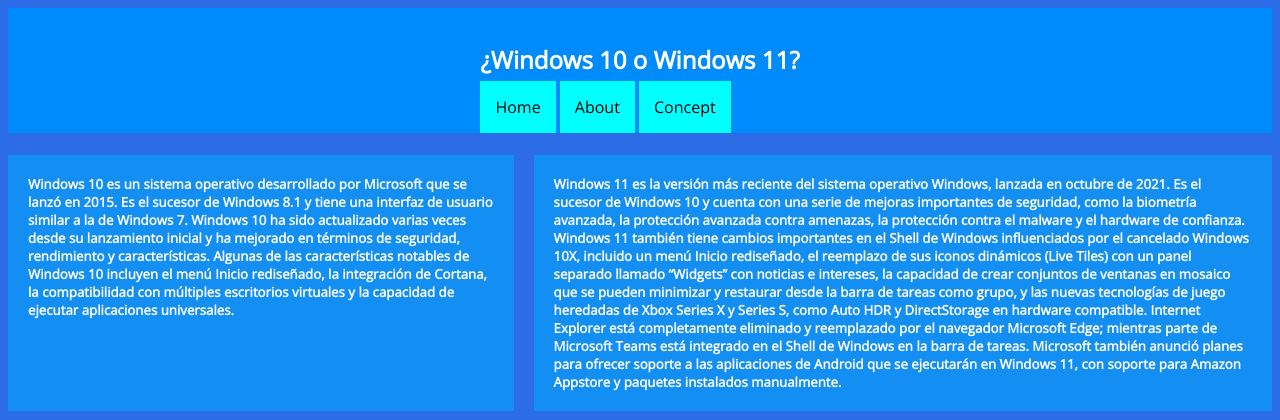
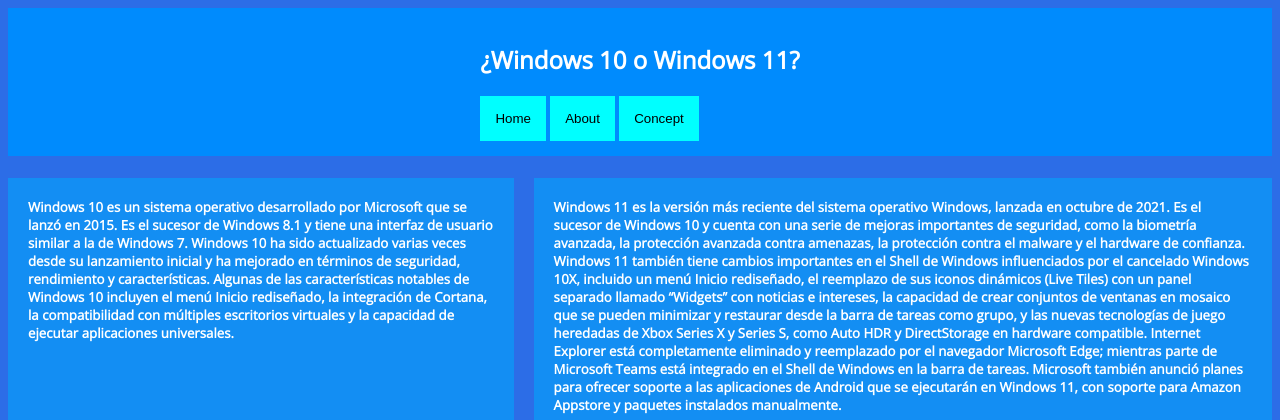
Before and after one commit to CarlosArgelio/community-challenge01, a PHP site: page / in a window 1280 px wide. Shown: the top 420 px of the page. Run offline with PHP 8.4, Linux system fonts and the light colour scheme.

Commit message:
updated index.html and styles.css

```diff
--- a/index.html
+++ b/index.html
@@ -16,9 +16,13 @@
       <link rel="shortcut icon" href="output.jpg">
         <nav>
             <p class="ptitle"><h2>¿Windows 10 o Windows 11?</h2></p>
-            <a href="">Home</a>
-            <a href="">About</a>
-            <a href="">Concept</a>
+            <button onclick="func()" class="border confetti-button">Home</button>
+            <button onclick="func()" class="border confetti-button">About</button>
+            <button onclick="func()" class="border confetti-button">Concept</button>
+
+            <script>
+
+            </script>
         </nav>
     </header>
     <main>
@@ -28,7 +32,6 @@
             <p><h5 class="pilar2">Windows 11 es la versión más reciente del sistema operativo Windows, lanzada en octubre de 2021. Es el sucesor de Windows 10 y cuenta con una serie de mejoras importantes de seguridad, como la biometría avanzada, la protección avanzada contra amenazas, la protección contra el malware y el hardware de confianza. Windows 11 también tiene cambios importantes en el Shell de Windows influenciados por el cancelado Windows 10X, incluido un menú Inicio rediseñado, el reemplazo de sus iconos dinámicos (Live Tiles) con un panel separado llamado “Widgets” con noticias e intereses, la capacidad de crear conjuntos de ventanas en mosaico que se pueden minimizar y restaurar desde la barra de tareas como grupo, y las nuevas tecnologías de juego heredadas de Xbox Series X y Series S, como Auto HDR y DirectStorage en hardware compatible. Internet Explorer está completamente eliminado y reemplazado por el navegador Microsoft Edge; mientras parte de Microsoft Teams está integrado en el Shell de Windows en la barra de tareas. Microsoft también anunció planes para ofrecer soporte a las aplicaciones de Android que se ejecutarán en Windows 11, con soporte para Amazon Appstore y paquetes instalados manualmente.
             </h5></p>
         </section>
-
 
         <!-- Carrusel -->
         <div class="carousel">
--- a/styles.css
+++ b/styles.css
@@ -144,3 +144,16 @@
   height: 100px;
   margin-left: 500px;
 }
+.border{
+  border: none;
+  background-color: inherit;
+  padding: 15px;
+  background-color: aqua;
+  text-decoration: none;
+  color: black;
+}
+button:hover{
+  color: white;
+  padding: 15px;
+  background: rgb(5, 57, 153);
+}
```
